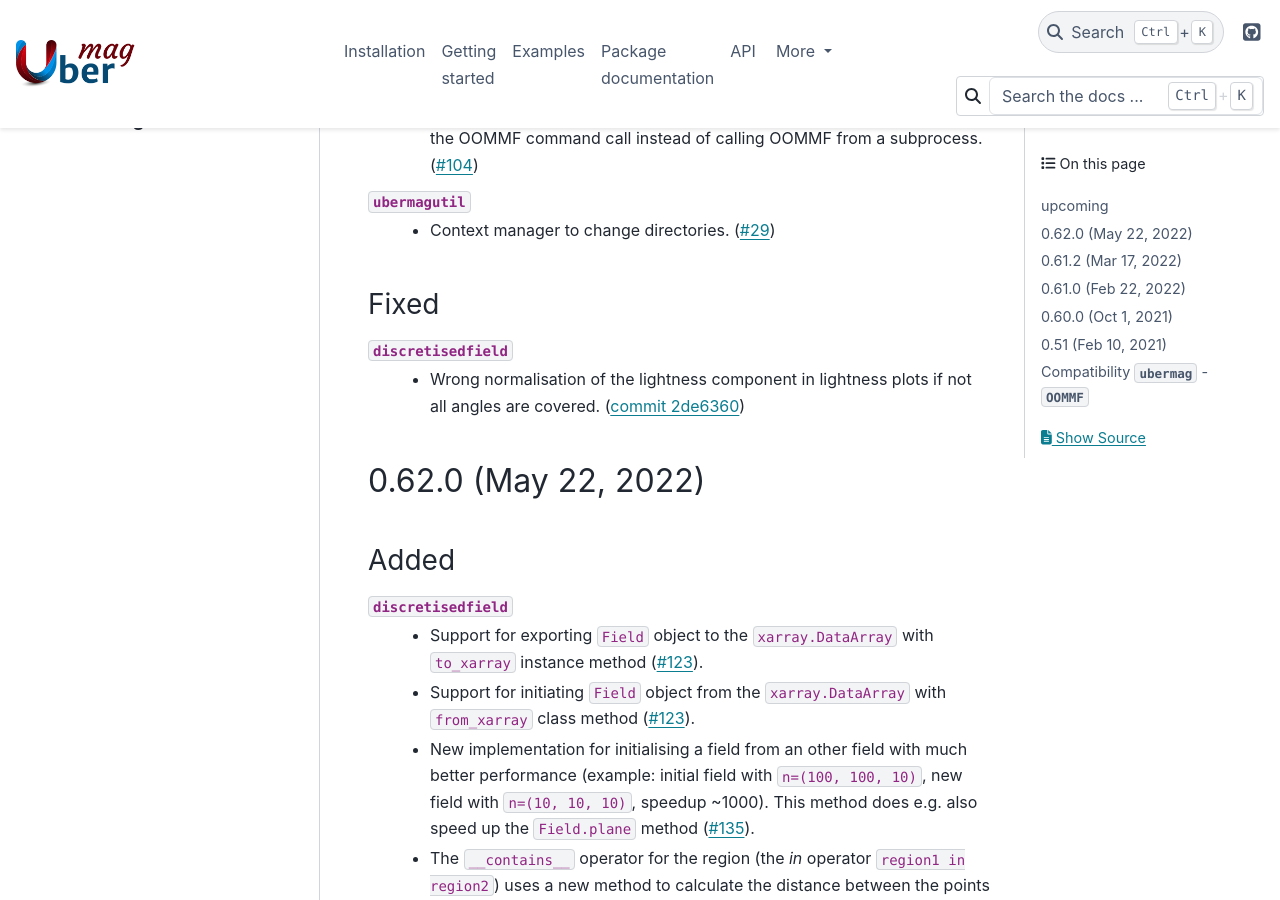
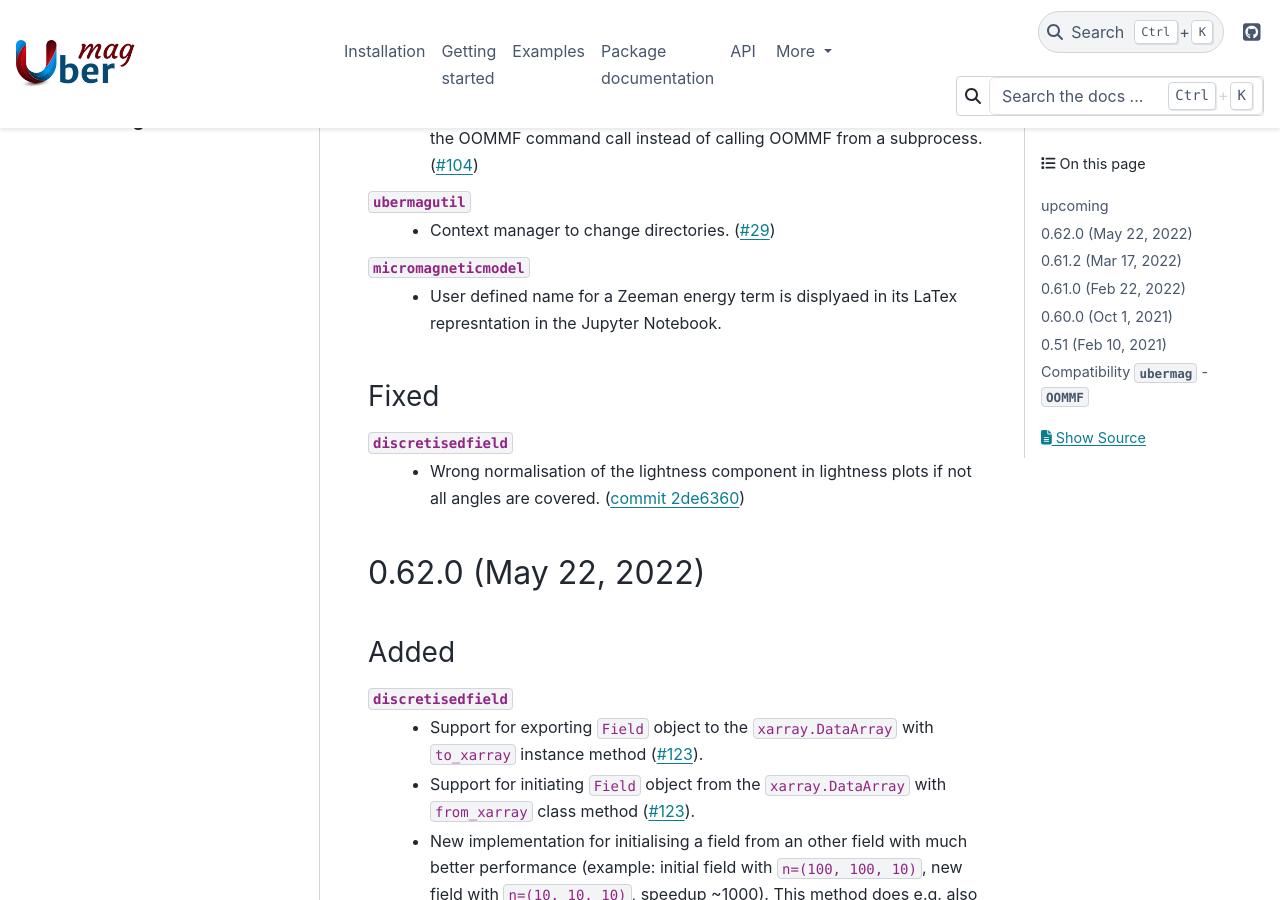
Before and after one commit to ubermag/ubermag.github.io, a Sphinx documentation site: the page built from source/changelog.rst, in a window 1280 px wide and 900 px high, scrolled down 712 px. Built offline with Sphinx 7.4.7 and the PyData theme 0.15.4, drawn with Linux system fonts in a browser that asks for light colours; pages that are not in the unit, such as notebooks, are missing from menus.

Commit message:
Add: latex repr for zeeman term

```diff
--- a/source/changelog.rst
+++ b/source/changelog.rst
@@ -29,6 +29,10 @@ Added
 ``ubermagutil``
   - Context manager to change directories. (`#29
     <https://github.com/ubermag/ubermagutil/pull/29>`__)
+
+``micromagneticmodel``
+  - User defined name for a Zeeman energy term is displyaed in its LaTex
+    represntation in the Jupyter Notebook.
 
 Fixed
 -----
```
